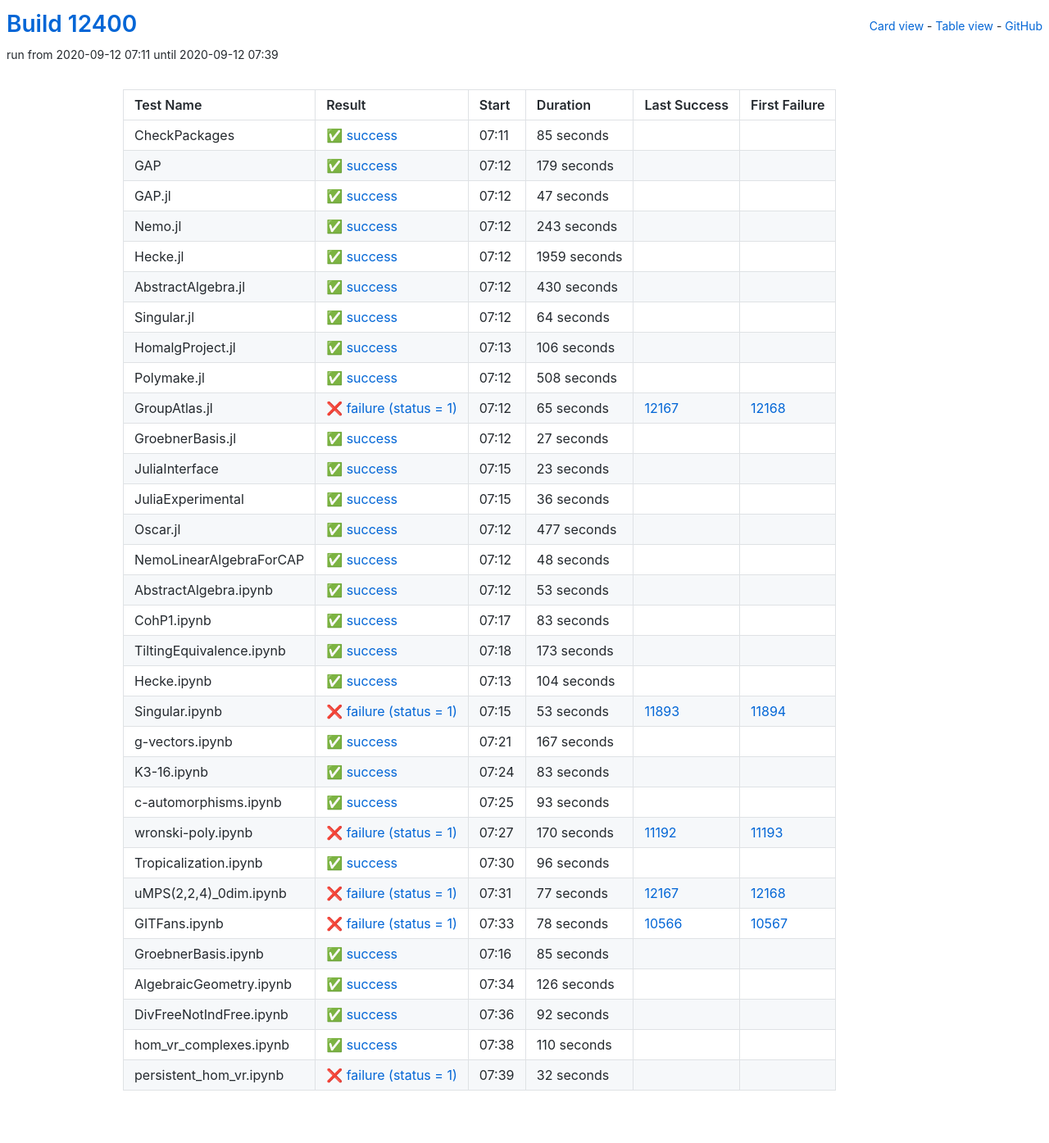
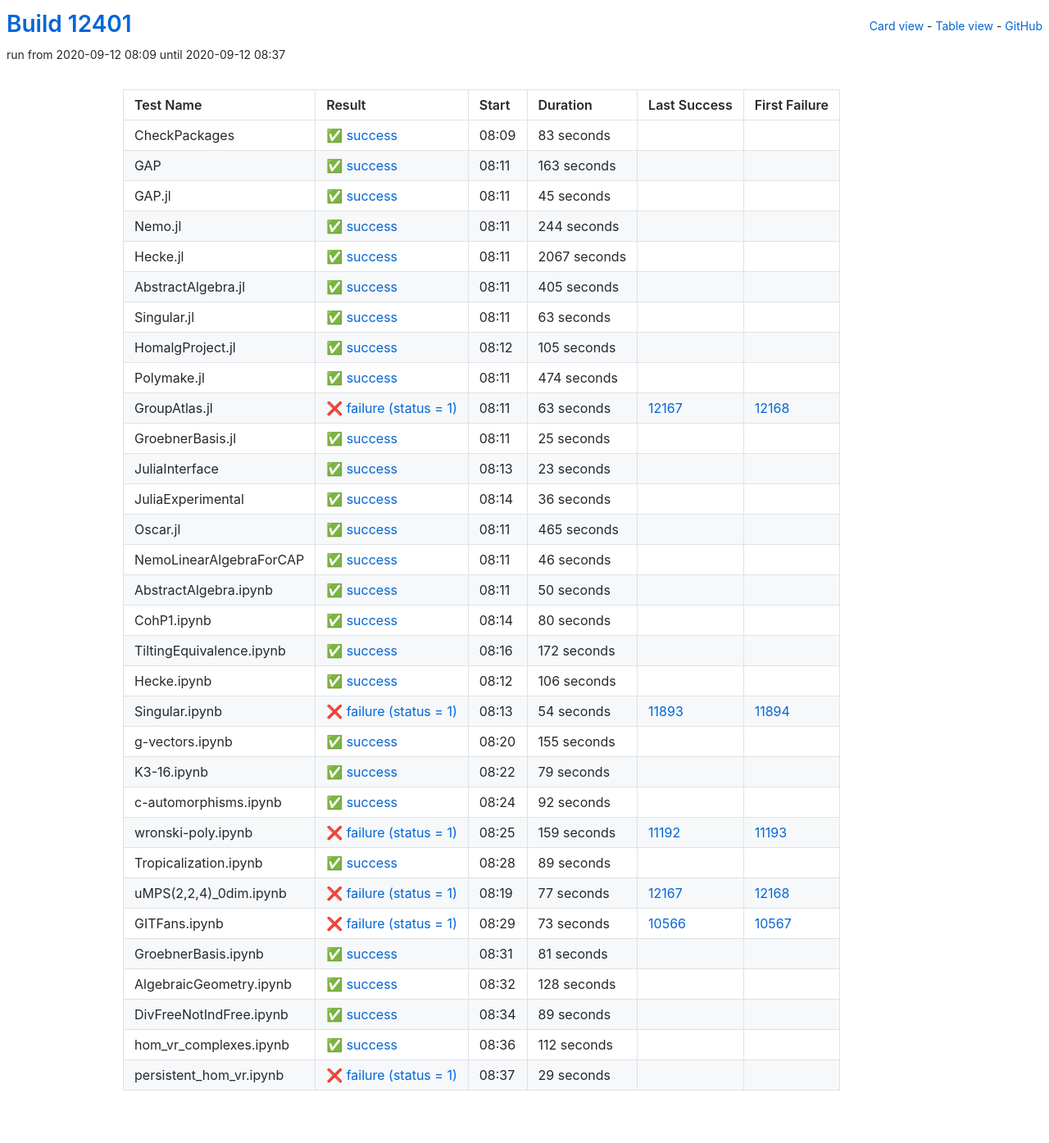
Before and after one commit to oscar-system/oscar-ci-status, a Jekyll site: the page built from table.html, in a window 1280 px wide. Shown: the whole page at 82% size. Built offline with Jekyll 4.4.1, drawn with Linux system fonts in a browser that asks for light colours.

Commit message:
Build #12401

```diff
--- a/_data/ci.yml
+++ b/_data/ci.yml
@@ -1,6 +1,6 @@
 ---
-build: 12400
-build_url: https://oscarci.mathematik.uni-kl.de/job/oscar/12400/
+build: 12401
+build_url: https://oscarci.mathematik.uni-kl.de/job/oscar/12401/
 job: oscar
 organization: oscar-system
 repo: oscar-ci-status
@@ -8,140 +8,140 @@ repourl: https://github.com/oscar-system/oscar-ci-status
 tests:
 - name: CheckPackages
   id: checkpackages
-  log: https://oscarci.mathematik.uni-kl.de/job/oscar/12400/artifact/logs/build-12400/CheckPackages.log
-  start: 2020-09-12 07:11
+  log: https://oscarci.mathematik.uni-kl.de/job/oscar/12401/artifact/logs/build-12401/CheckPackages.log
+  start: 2020-09-12 08:09
   success: true
   exitcode: 0
   status: success
-  duration: 85
+  duration: 83
   last_success: false
   last_success_url:
   first_failure: false
   first_failure_url:
 - name: GAP
   id: gap
-  log: https://oscarci.mathematik.uni-kl.de/job/oscar/12400/artifact/logs/build-12400/GAP.log
-  start: 2020-09-12 07:12
+  log: https://oscarci.mathematik.uni-kl.de/job/oscar/12401/artifact/logs/build-12401/GAP.log
+  start: 2020-09-12 08:11
   success: true
   exitcode: 0
   status: success
-  duration: 179
+  duration: 163
   last_success: false
   last_success_url:
   first_failure: false
   first_failure_url:
 - name: GAP.jl
   id: gap-jl
-  log: https://oscarci.mathematik.uni-kl.de/job/oscar/12400/artifact/logs/build-12400/GAP.jl.log
-  start: 2020-09-12 07:12
+  log: https://oscarci.mathematik.uni-kl.de/job/oscar/12401/artifact/logs/build-12401/GAP.jl.log
+  start: 2020-09-12 08:11
   success: true
   exitcode: 0
   status: success
-  duration: 47
+  duration: 45
   last_success: false
   last_success_url:
   first_failure: false
   first_failure_url:
 - name: Nemo.jl
   id: nemo-jl
-  log: https://oscarci.mathematik.uni-kl.de/job/oscar/12400/artifact/logs/build-12400/Nemo.jl.log
-  start: 2020-09-12 07:12
+  log: https://oscarci.mathematik.uni-kl.de/job/oscar/12401/artifact/logs/build-12401/Nemo.jl.log
+  start: 2020-09-12 08:11
   success: true
   exitcode: 0
   status: success
-  duration: 243
+  duration: 244
   last_success: false
   last_success_url:
   first_failure: false
   first_failure_url:
 - name: Hecke.jl
   id: hecke-jl
-  log: https://oscarci.mathematik.uni-kl.de/job/oscar/12400/artifact/logs/build-12400/Hecke.jl.log
-  start: 2020-09-12 07:12
+  log: https://oscarci.mathematik.uni-kl.de/job/oscar/12401/artifact/logs/build-12401/Hecke.jl.log
+  start: 2020-09-12 08:11
   success: true
   exitcode: 0
   status: success
-  duration: 1959
+  duration: 2067
   last_success: false
   last_success_url:
   first_failure: false
   first_failure_url:
 - name: AbstractAlgebra.jl
   id: abstractalgebra-jl
-  log: https://oscarci.mathematik.uni-kl.de/job/oscar/12400/artifact/logs/build-12400/AbstractAlgebra.jl.log
-  start: 2020-09-12 07:12
+  log: https://oscarci.mathematik.uni-kl.de/job/oscar/12401/artifact/logs/build-12401/AbstractAlgebra.jl.log
+  start: 2020-09-12 08:11
   success: true
   exitcode: 0
   status: success
-  duration: 430
+  duration: 405
   last_success: false
   last_success_url:
   first_failure: false
   first_failure_url:
 - name: Singular.jl
   id: singular-jl
-  log: https://oscarci.mathematik.uni-kl.de/job/oscar/12400/artifact/logs/build-12400/Singular.jl.log
-  start: 2020-09-12 07:12
+  log: https://oscarci.mathematik.uni-kl.de/job/oscar/12401/artifact/logs/build-12401/Singular.jl.log
+  start: 2020-09-12 08:11
   success: true
   exitcode: 0
   status: success
-  duration: 64
+  duration: 63
   last_success: false
   last_success_url:
   first_failure: false
   first_failure_url:
 - name: HomalgProject.jl
   id: homalgproject-jl
-  log: https://oscarci.mathematik.uni-kl.de/job/oscar/12400/artifact/logs/build-12400/HomalgProject.jl.log
-  start: 2020-09-12 07:13
+  log: https://oscarci.mathematik.uni-kl.de/job/oscar/12401/artifact/logs/build-12401/HomalgProject.jl.log
+  start: 2020-09-12 08:12
   success: true
   exitcode: 0
   status: success
-  duration: 106
+  duration: 105
   last_success: false
   last_success_url:
   first_failure: false
   first_failure_url:
 - name: Polymake.jl
   id: polymake-jl
-  log: https://oscarci.mathematik.uni-kl.de/job/oscar/12400/artifact/logs/build-12400/Polymake.jl.log
-  start: 2020-09-12 07:12
+  log: https://oscarci.mathematik.uni-kl.de/job/oscar/12401/artifact/logs/build-12401/Polymake.jl.log
+  start: 2020-09-12 08:11
   success: true
   exitcode: 0
   status: success
-  duration: 508
+  duration: 474
   last_success: false
   last_success_url:
   first_failure: false
   first_failure_url:
 - name: GroupAtlas.jl
   id: groupatlas-jl
-  log: https://oscarci.mathematik.uni-kl.de/job/oscar/12400/artifact/logs/build-12400/GroupAtlas.jl.log
-  start: 2020-09-12 07:12
+  log: https://oscarci.mathematik.uni-kl.de/job/oscar/12401/artifact/logs/build-12401/GroupAtlas.jl.log
+  start: 2020-09-12 08:11
   success: false
   exitcode: 1
   status: failure
-  duration: 65
+  duration: 63
   last_success: 12167
   last_success_url: https://oscarci.mathematik.uni-kl.de/job/oscar/12167/
   first_failure: 12168
   first_failure_url: https://oscarci.mathematik.uni-kl.de/job/oscar/12168/
 - name: GroebnerBasis.jl
   id: groebnerbasis-jl
-  log: https://oscarci.mathematik.uni-kl.de/job/oscar/12400/artifact/logs/build-12400/GroebnerBasis.jl.log
-  start: 2020-09-12 07:12
+  log: https://oscarci.mathematik.uni-kl.de/job/oscar/12401/artifact/logs/build-12401/GroebnerBasis.jl.log
+  start: 2020-09-12 08:11
   success: true
   exitcode: 0
   status: success
-  duration: 27
+  duration: 25
   last_success: false
   last_success_url:
   first_failure: false
   first_failure_url:
 - name: JuliaInterface
   id: juliainterface
-  log: https://oscarci.mathematik.uni-kl.de/job/oscar/12400/artifact/logs/build-12400/JuliaInterface.log
-  start: 2020-09-12 07:15
+  log: https://oscarci.mathematik.uni-kl.de/job/oscar/12401/artifact/logs/build-12401/JuliaInterface.log
+  start: 2020-09-12 08:13
   success: true
   exitcode: 0
   status: success
@@ -152,8 +152,8 @@ tests:
   first_failure_url:
 - name: JuliaExperimental
   id: juliaexperimental
-  log: https://oscarci.mathematik.uni-kl.de/job/oscar/12400/artifact/logs/build-12400/JuliaExperimental.log
-  start: 2020-09-12 07:15
+  log: https://oscarci.mathematik.uni-kl.de/job/oscar/12401/artifact/logs/build-12401/JuliaExperimental.log
+  start: 2020-09-12 08:14
   success: true
   exitcode: 0
   status: success
@@ -164,152 +164,152 @@ tests:
   first_failure_url:
 - name: Oscar.jl
   id: oscar-jl
-  log: https://oscarci.mathematik.uni-kl.de/job/oscar/12400/artifact/logs/build-12400/Oscar.jl.log
-  start: 2020-09-12 07:12
+  log: https://oscarci.mathematik.uni-kl.de/job/oscar/12401/artifact/logs/build-12401/Oscar.jl.log
+  start: 2020-09-12 08:11
   success: true
   exitcode: 0
   status: success
-  duration: 477
+  duration: 465
   last_success: false
   last_success_url:
   first_failure: false
   first_failure_url:
 - name: NemoLinearAlgebraForCAP
   id: nemolinearalgebraforcap
-  log: https://oscarci.mathematik.uni-kl.de/job/oscar/12400/artifact/logs/build-12400/NemoLinearAlgebraForCAP.log
-  start: 2020-09-12 07:12
+  log: https://oscarci.mathematik.uni-kl.de/job/oscar/12401/artifact/logs/build-12401/NemoLinearAlgebraForCAP.log
+  start: 2020-09-12 08:11
   success: true
   exitcode: 0
   status: success
-  duration: 48
+  duration: 46
   last_success: false
   last_success_url:
   first_failure: false
   first_failure_url:
 - name: AbstractAlgebra.ipynb
   id: abstractalgebra-ipynb
-  log: https://oscarci.mathematik.uni-kl.de/job/oscar/12400/artifact/logs/build-12400/AbstractAlgebra.ipynb.log
-  start: 2020-09-12 07:12
+  log: https://oscarci.mathematik.uni-kl.de/job/oscar/12401/artifact/logs/build-12401/AbstractAlgebra.ipynb.log
+  start: 2020-09-12 08:11
   success: true
   exitcode: 0
   status: success
-  duration: 53
+  duration: 50
   last_success: false
   last_success_url:
   first_failure: false
   first_failure_url:
 - name: CohP1.ipynb
   id: cohp1-ipynb
-  log: https://oscarci.mathematik.uni-kl.de/job/oscar/12400/artifact/logs/build-12400/CohP1.ipynb.log
-  start: 2020-09-12 07:17
+  log: https://oscarci.mathematik.uni-kl.de/job/oscar/12401/artifact/logs/build-12401/CohP1.ipynb.log
+  start: 2020-09-12 08:14
   success: true
   exitcode: 0
   status: success
-  duration: 83
+  duration: 80
   last_success: false
   last_success_url:
   first_failure: false
   first_failure_url:
 - name: TiltingEquivalence.ipynb
   id: tiltingequivalence-ipynb
-  log: https://oscarci.mathematik.uni-kl.de/job/oscar/12400/artifact/logs/build-12400/TiltingEquivalence.ipynb.log
-  start: 2020-09-12 07:18
+  log: https://oscarci.mathematik.uni-kl.de/job/oscar/12401/artifact/logs/build-12401/TiltingEquivalence.ipynb.log
+  start: 2020-09-12 08:16
   success: true
   exitcode: 0
   status: success
-  duration: 173
+  duration: 172
   last_success: false
   last_success_url:
   first_failure: false
   first_failure_url:
 - name: Hecke.ipynb
   id: hecke-ipynb
-  log: https://oscarci.mathematik.uni-kl.de/job/oscar/12400/artifact/logs/build-12400/Hecke.ipynb.log
-  start: 2020-09-12 07:13
+  log: https://oscarci.mathematik.uni-kl.de/job/oscar/12401/artifact/logs/build-12401/Hecke.ipynb.log
+  start: 2020-09-12 08:12
   success: true
   exitcode: 0
   status: success
-  duration: 104
+  duration: 106
   last_success: false
   last_success_url:
   first_failure: false
   first_failure_url:
 - name: Singular.ipynb
   id: singular-ipynb
-  log: https://oscarci.mathematik.uni-kl.de/job/oscar/12400/artifact/logs/build-12400/Singular.ipynb.log
-  start: 2020-09-12 07:15
+  log: https://oscarci.mathematik.uni-kl.de/job/oscar/12401/artifact/logs/build-12401/Singular.ipynb.log
+  start: 2020-09-12 08:13
   success: false
   exitcode: 1
   status: failure
-  duration: 53
+  duration: 54
   last_success: 11893
   last_success_url: https://oscarci.mathematik.uni-kl.de/job/oscar/11893/
   first_failure: 11894
   first_failure_url: https://oscarci.mathematik.uni-kl.de/job/oscar/11894/
 - name: g-vectors.ipynb
   id: g-vectors-ipynb
-  log: https://oscarci.mathematik.uni-kl.de/job/oscar/12400/artifact/logs/build-12400/g-vectors.ipynb.log
-  start: 2020-09-12 07:21
+  log: https://oscarci.mathematik.uni-kl.de/job/oscar/12401/artifact/logs/build-12401/g-vectors.ipynb.log
+  start: 2020-09-12 08:20
   success: true
   exitcode: 0
   status: success
-  duration: 167
+  duration: 155
   last_success: false
   last_success_url:
   first_failure: false
   first_failure_url:
 - name: K3-16.ipynb
   id: k3-16-ipynb
-  log: https://oscarci.mathematik.uni-kl.de/job/oscar/12400/artifact/logs/build-12400/K3-16.ipynb.log
-  start: 2020-09-12 07:24
+  log: https://oscarci.mathematik.uni-kl.de/job/oscar/12401/artifact/logs/build-12401/K3-16.ipynb.log
+  start: 2020-09-12 08:22
   success: true
   exitcode: 0
   status: success
-  duration: 83
+  duration: 79
   last_success: false
   last_success_url:
   first_failure: false
   first_failure_url:
 - name: c-automorphisms.ipynb
   id: c-automorphisms-ipynb
-  log: https://oscarci.mathematik.uni-kl.de/job/oscar/12400/artifact/logs/build-12400/c-automorphisms.ipynb.log
-  start: 2020-09-12 07:25
+  log: https://oscarci.mathematik.uni-kl.de/job/oscar/12401/artifact/logs/build-12401/c-automorphisms.ipynb.log
+  start: 2020-09-12 08:24
   success: true
   exitcode: 0
   status: success
-  duration: 93
+  duration: 92
   last_success: false
   last_success_url:
   first_failure: false
   first_failure_url:
 - name: wronski-poly.ipynb
   id: wronski-poly-ipynb
-  log: https://oscarci.mathematik.uni-kl.de/job/oscar/12400/artifact/logs/build-12400/wronski-poly.ipynb.log
-  start: 2020-09-12 07:27
+  log: https://oscarci.mathematik.uni-kl.de/job/oscar/12401/artifact/logs/build-12401/wronski-poly.ipynb.log
+  start: 2020-09-12 08:25
   success: false
   exitcode: 1
   status: failure
-  duration: 170
+  duration: 159
   last_success: 11192
   last_success_url: https://oscarci.mathematik.uni-kl.de/job/oscar/11192/
   first_failure: 11193
   first_failure_url: https://oscarci.mathematik.uni-kl.de/job/oscar/11193/
 - name: Tropicalization.ipynb
   id: tropicalization-ipynb
-  log: https://oscarci.mathematik.uni-kl.de/job/oscar/12400/artifact/logs/build-12400/Tropicalization.ipynb.log
-  start: 2020-09-12 07:30
+  log: https://oscarci.mathematik.uni-kl.de/job/oscar/12401/artifact/logs/build-12401/Tropicalization.ipynb.log
+  start: 2020-09-12 08:28
   success: true
   exitcode: 0
   status: success
-  duration: 96
+  duration: 89
   last_success: false
   last_success_url:
   first_failure: false
   first_failure_url:
 - name: uMPS(2,2,4)_0dim.ipynb
   id: umps-2-2-4-0dim-ipynb
-  log: https://oscarci.mathematik.uni-kl.de/job/oscar/12400/artifact/logs/build-12400/uMPS-2-2-4-_0dim.ipynb.log
-  start: 2020-09-12 07:31
+  log: https://oscarci.mathematik.uni-kl.de/job/oscar/12401/artifact/logs/build-12401/uMPS-2-2-4-_0dim.ipynb.log
+  start: 2020-09-12 08:19
   success: false
   exitcode: 1
   status: failure
@@ -320,72 +320,72 @@ tests:
   first_failure_url: https://oscarci.mathematik.uni-kl.de/job/oscar/12168/
 - name: GITFans.ipynb
   id: gitfans-ipynb
-  log: https://oscarci.mathematik.uni-kl.de/job/oscar/12400/artifact/logs/build-12400/GITFans.ipynb.log
-  start: 2020-09-12 07:33
+  log: https://oscarci.mathematik.uni-kl.de/job/oscar/12401/artifact/logs/build-12401/GITFans.ipynb.log
+  start: 2020-09-12 08:29
   success: false
   exitcode: 1
   status: failure
-  duration: 78
+  duration: 73
   last_success: 10566
   last_success_url: https://oscarci.mathematik.uni-kl.de/job/oscar/10566/
   first_failure: 10567
   first_failure_url: https://oscarci.mathematik.uni-kl.de/job/oscar/10567/
 - name: GroebnerBasis.ipynb
   id: groebnerbasis-ipynb
-  log: https://oscarci.mathematik.uni-kl.de/job/oscar/12400/artifact/logs/build-12400/GroebnerBasis.ipynb.log
-  start: 2020-09-12 07:16
+  log: https://oscarci.mathematik.uni-kl.de/job/oscar/12401/artifact/logs/build-12401/GroebnerBasis.ipynb.log
+  start: 2020-09-12 08:31
   success: true
   exitcode: 0
   status: success
-  duration: 85
+  duration: 81
   last_success: false
   last_success_url:
   first_failure: false
   first_failure_url:
 - name: AlgebraicGeometry.ipynb
   id: algebraicgeometry-ipynb
-  log: https://oscarci.mathematik.uni-kl.de/job/oscar/12400/artifact/logs/build-12400/AlgebraicGeometry.ipynb.log
-  start: 2020-09-12 07:34
+  log: https://oscarci.mathematik.uni-kl.de/job/oscar/12401/artifact/logs/build-12401/AlgebraicGeometry.ipynb.log
+  start: 2020-09-12 08:32
   success: true
   exitcode: 0
   status: success
-  duration: 126
+  duration: 128
   last_success: false
   last_success_url:
   first_failure: false
   first_failure_url:
 - name: DivFreeNotIndFree.ipynb
   id: divfreenotindfree-ipynb
-  log: https://oscarci.mathematik.uni-kl.de/job/oscar/12400/artifact/logs/build-12400/DivFreeNotIndFree.ipynb.log
-  start: 2020-09-12 07:36
+  log: https://oscarci.mathematik.uni-kl.de/job/oscar/12401/artifact/logs/build-12401/DivFreeNotIndFree.ipynb.log
+  start: 2020-09-12 08:34
   success: true
   exitcode: 0
   status: success
-  duration: 92
+  duration: 89
   last_success: false
   last_success_url:
   first_failure: false
   first_failure_url:
 - name: hom_vr_complexes.ipynb
   id: hom-vr-complexes-ipynb
-  log: https://oscarci.mathematik.uni-kl.de/job/oscar/12400/artifact/logs/build-12400/hom_vr_complexes.ipynb.log
-  start: 2020-09-12 07:38
+  log: https://oscarci.mathematik.uni-kl.de/job/oscar/12401/artifact/logs/build-12401/hom_vr_complexes.ipynb.log
+  start: 2020-09-12 08:36
   success: true
   exitcode: 0
   status: success
-  duration: 110
+  duration: 112
   last_success: false
   last_success_url:
   first_failure: false
   first_failure_url:
 - name: persistent_hom_vr.ipynb
   id: persistent-hom-vr-ipynb
-  log: https://oscarci.mathematik.uni-kl.de/job/oscar/12400/artifact/logs/build-12400/persistent_hom_vr.ipynb.log
-  start: 2020-09-12 07:39
+  log: https://oscarci.mathematik.uni-kl.de/job/oscar/12401/artifact/logs/build-12401/persistent_hom_vr.ipynb.log
+  start: 2020-09-12 08:37
   success: false
   exitcode: 1
   status: failure
-  duration: 32
+  duration: 29
   last_success: false
   last_success_url:
   first_failure: false
```
Also changed, not shown: README.md.
